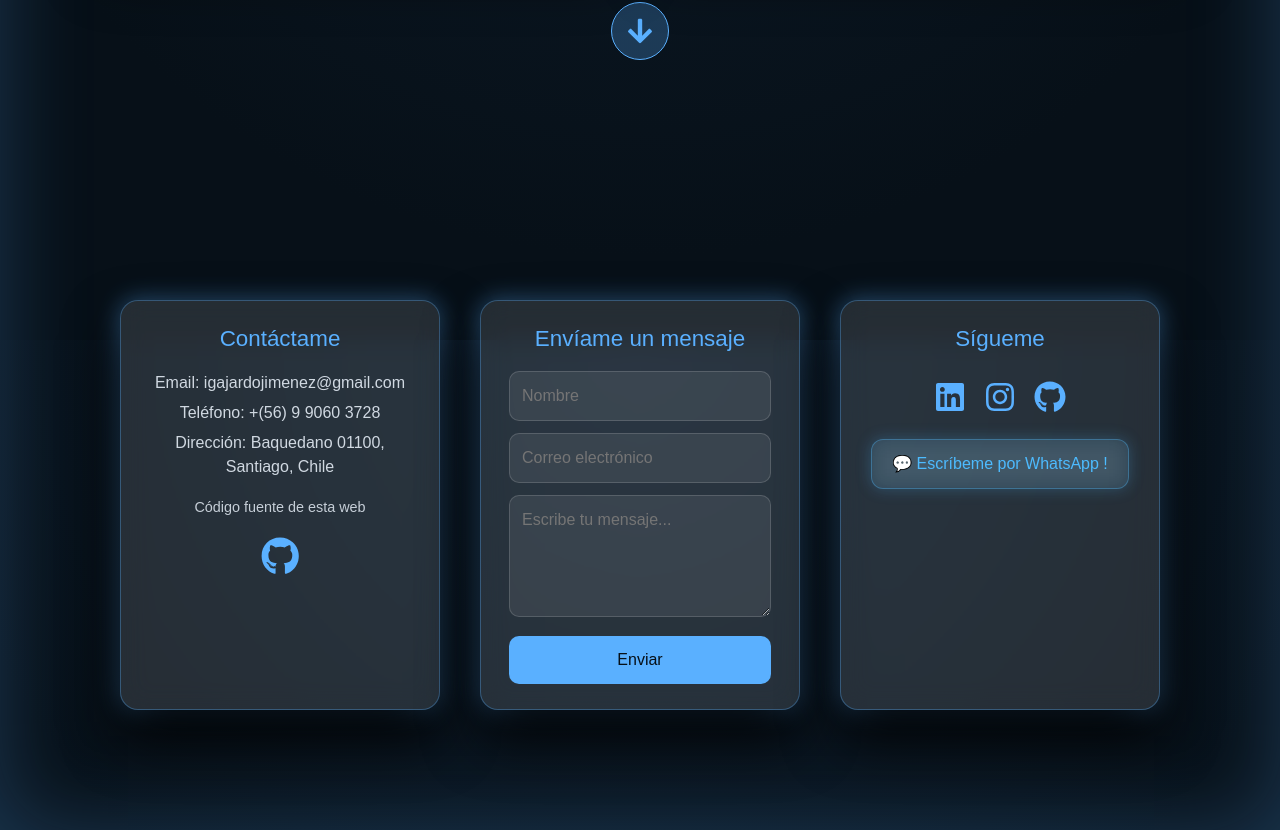
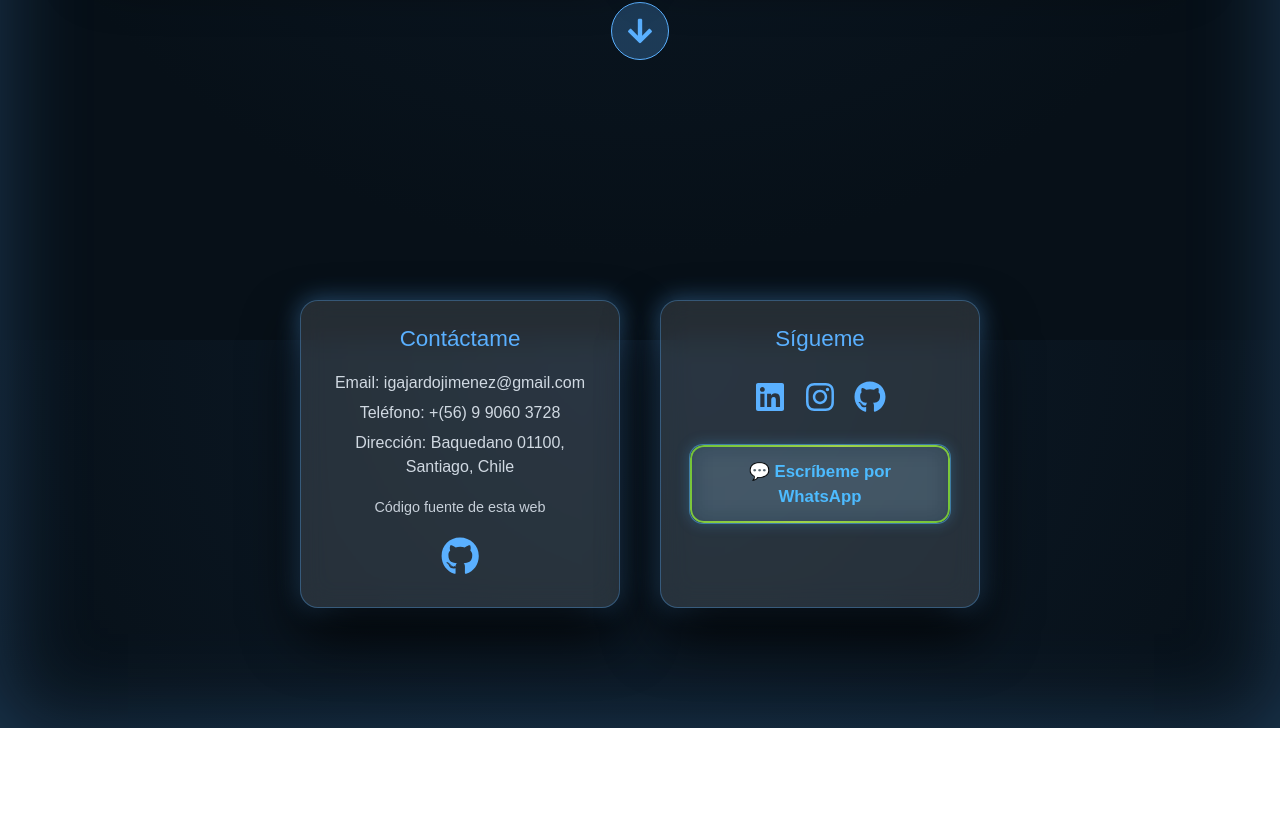
Before and after one commit to isragajardo/Portfolio, a React (Create React App) app: page / in a window 1280 px wide. Shown: the part 5260-6090 px from the top of the page. After the commit the page ends 5988 px from the top, so only its background shows below. Built offline with nearby package versions, Linux system fonts and the light colour scheme; a web font is replaced by a local one.

Commit message:
footer changes

```diff
--- a/src/pages/FooterContact.js
+++ b/src/pages/FooterContact.js
@@ -1,22 +1,8 @@
 import React from "react";
 import "../styles/footerContact.css";
-import emailjs from "@emailjs/browser";
 import { FaInstagram, FaLinkedin, FaGithub } from "react-icons/fa";
 
 function FooterContact() {
-  const handleSubmit = (e) => {
-    e.preventDefault();
-    emailjs
-      .sendForm("service_4nz2aqv", "template_7tukxdm", e.target, "kRFVwDO4ouOZSsLep")
-      .then(() => {
-        alert("Mensaje enviado con éxito.");
-      })
-      .catch((error) => {
-        console.error("Error al enviar el correo:", error);
-        alert("Error al enviar el mensaje.");
-      });
-  };
-
   return (
     <footer className="footer-contact" id="contacto">
       <div className="footer-container">
@@ -39,27 +25,7 @@ function FooterContact() {
           </a>
         </div>
 
-        {/* FORM CARD */}
-        <div className="footer-card">
-          <h3>Envíame un mensaje</h3>
-
-          <form onSubmit={handleSubmit}>
-            <input type="text" name="name" placeholder="Nombre" required />
-            <input type="email" name="email" placeholder="Correo electrónico" required />
-            <textarea
-              name="message"
-              placeholder="Escribe tu mensaje..."
-              rows="4"
-              required
-            ></textarea>
-
-            <button type="submit" className="send-btn">
-              Enviar
-            </button>
-          </form>
-        </div>
-
-      {/* SOCIAL MEDIA CARD */}
+        {/* SOCIAL MEDIA + WHATSAPP */}
         <div className="footer-card">
           <h3>Sígueme</h3>
 
@@ -87,17 +53,16 @@ function FooterContact() {
             </a>
           </div>
 
-  {/* BOTÓN WHATSAPP */}
+          {/* WHATSAPP BUTTON */}
           <a
             href="https://wa.me/56990603728"
             target="_blank"
             rel="noopener noreferrer"
-    className="whatsapp-btn"
+            className="whatsapp-btn neon"
           >
-    💬 Escríbeme por WhatsApp !
+            💬 Escríbeme por WhatsApp
           </a>
         </div>
-
 
       </div>
     </footer>
--- a/src/styles/footerContact.css
+++ b/src/styles/footerContact.css
@@ -5,7 +5,7 @@
 .footer-contact {
   width: 100%;
   padding: 120px 20px;
-  background: transparent; /* se apoya en el fondo global */
+  background: transparent;
   color: var(--text-main);
   text-align: center;
 }
@@ -32,7 +32,6 @@
   text-align: center;
   backdrop-filter: blur(14px);
   -webkit-backdrop-filter: blur(14px);
-
   box-shadow: var(--shadow-strong), var(--shadow-glow);
 }
 
@@ -47,46 +46,6 @@
   font-size: 1rem;
   margin: 6px 0;
   opacity: 0.85;
-}
-
-/* ============================================
-   FORM STYLING
-============================================ */
-
-.footer-card form input,
-.footer-card form textarea {
-  width: 100%;
-  padding: 12px;
-  border-radius: 10px;
-  background: rgba(255, 255, 255, 0.08);
-  border: 1px solid rgba(255, 255, 255, 0.15);
-  color: var(--text-main);
-  margin-bottom: 12px;
-  transition: 0.25s;
-}
-
-.footer-card form input:focus,
-.footer-card form textarea:focus {
-  outline: none;
-  border-color: var(--clr-accent);
-  box-shadow: 0 0 8px var(--clr-accent-glow);
-}
-
-.send-btn {
-  width: 100%;
-  padding: 12px;
-  background: var(--clr-accent);
-  border: none;
-  color: var(--clr-bg);
-  border-radius: 10px;
-  font-size: 1rem;
-  cursor: pointer;
-  transition: 0.3s;
-}
-
-.send-btn:hover {
-  background: #409de6;
-  transform: translateY(-3px);
 }
 
 /* ============================================
@@ -129,6 +88,64 @@
 }
 
 /* ============================================
+   WHATSAPP BUTTON – PREMIUM NEON GLASS
+============================================ */
+
+.whatsapp-btn {
+  margin-top: 25px;
+  padding: 14px 24px;
+  border-radius: 14px;
+
+  background: rgba(77, 187, 255, 0.1);
+  border: 1px solid rgba(77, 187, 255, 0.45);
+  color: #4dbbff;
+
+  font-size: 1.05rem;
+  font-weight: 600;
+
+  display: inline-block;
+  text-decoration: none;
+
+  backdrop-filter: blur(12px);
+  -webkit-backdrop-filter: blur(12px);
+
+  transition: 0.3s ease;
+  box-shadow: 0 0 14px rgba(77, 187, 255, 0.25);
+
+  position: relative;
+  overflow: hidden;
+}
+
+/* Glow animado alrededor */
+.whatsapp-btn.neon::before {
+  content: "";
+  position: absolute;
+  inset: 0;
+  border-radius: 14px;
+  padding: 2px;
+  background: linear-gradient(120deg, #4dbbff, #59d6ff, #4dbbff);
+  -webkit-mask:
+     linear-gradient(#fff 0 0) content-box,
+     linear-gradient(#fff 0 0);
+  -webkit-mask-composite: xor;
+          mask-composite: exclude;
+  animation: neonGlow 4s linear infinite;
+}
+
+/* Efecto hover */
+.whatsapp-btn:hover {
+  background: #4dbbff;
+  color: #071018;
+  transform: translateY(-4px);
+  box-shadow: 0 0 25px rgba(77, 187, 255, 0.65);
+}
+
+@keyframes neonGlow {
+  0% { filter: hue-rotate(0deg); }
+  100% { filter: hue-rotate(360deg); }
+}
+
+/* ============================================
    RESPONSIVE
 ============================================ */
 
@@ -138,33 +155,3 @@
     max-width: 400px;
   }
 }
-/* ============================================
-   BOTÓN WHATSAPP — GLASS + NEÓN
-============================================ */
-.whatsapp-btn {
-  margin-top: 20px;
-  display: inline-block;
-  padding: 12px 20px;
-  border-radius: 12px;
-
-  background: rgba(77, 187, 255, 0.12); /* glass suave */
-  border: 1px solid rgba(77, 187, 255, 0.35);
-  color: #4dbbff;
-
-  font-size: 1rem;
-  font-weight: 500;
-  text-decoration: none;
-
-  backdrop-filter: blur(10px);
-  -webkit-backdrop-filter: blur(10px);
-
-  transition: 0.3s ease;
-  box-shadow: 0 0 15px rgba(77, 187, 255, 0.25);
-}
-
-.whatsapp-btn:hover {
-  background: #4dbbff;
-  color: #071018;
-  transform: translateY(-4px);
-  box-shadow: 0 0 18px rgba(77, 187, 255, 0.55);
-}
```
Lines whose indentation alone changed are shown as unchanged.
